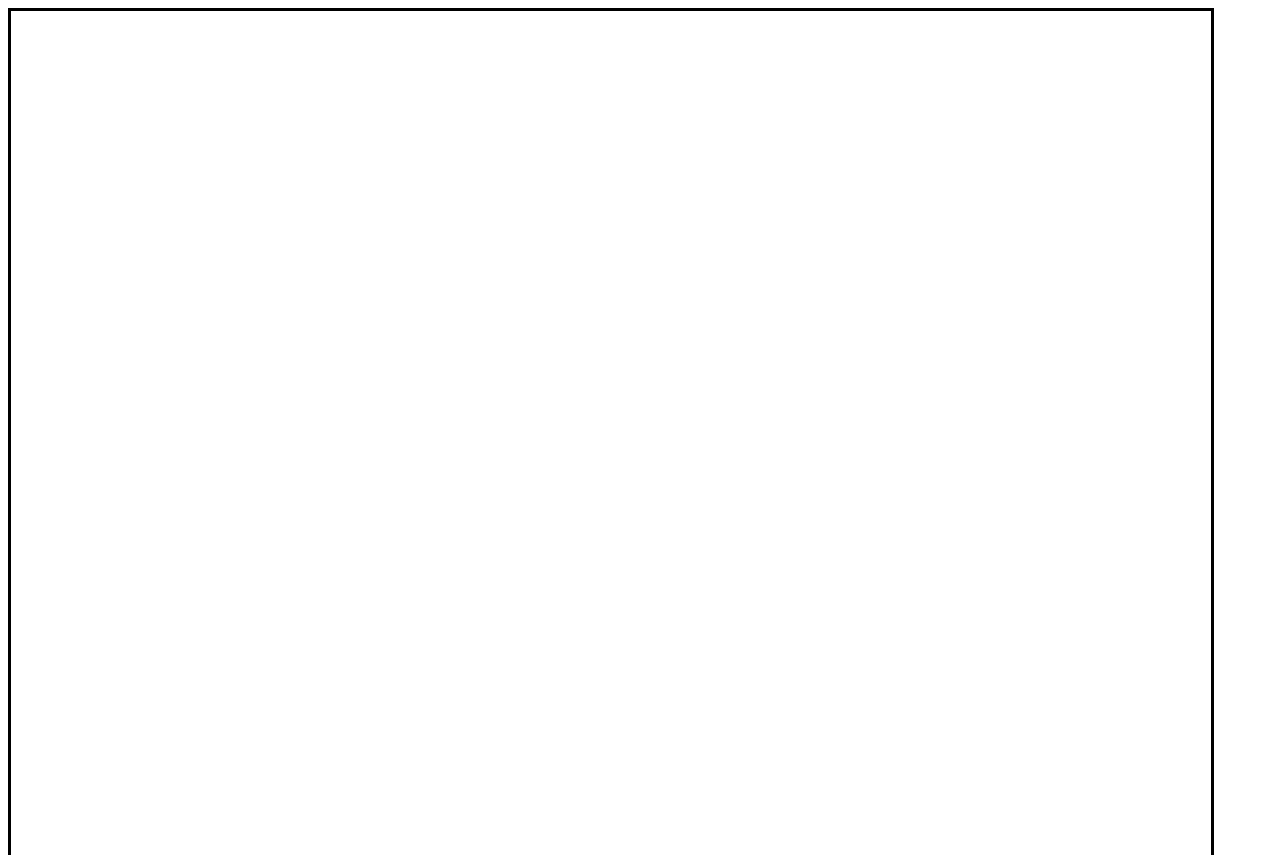
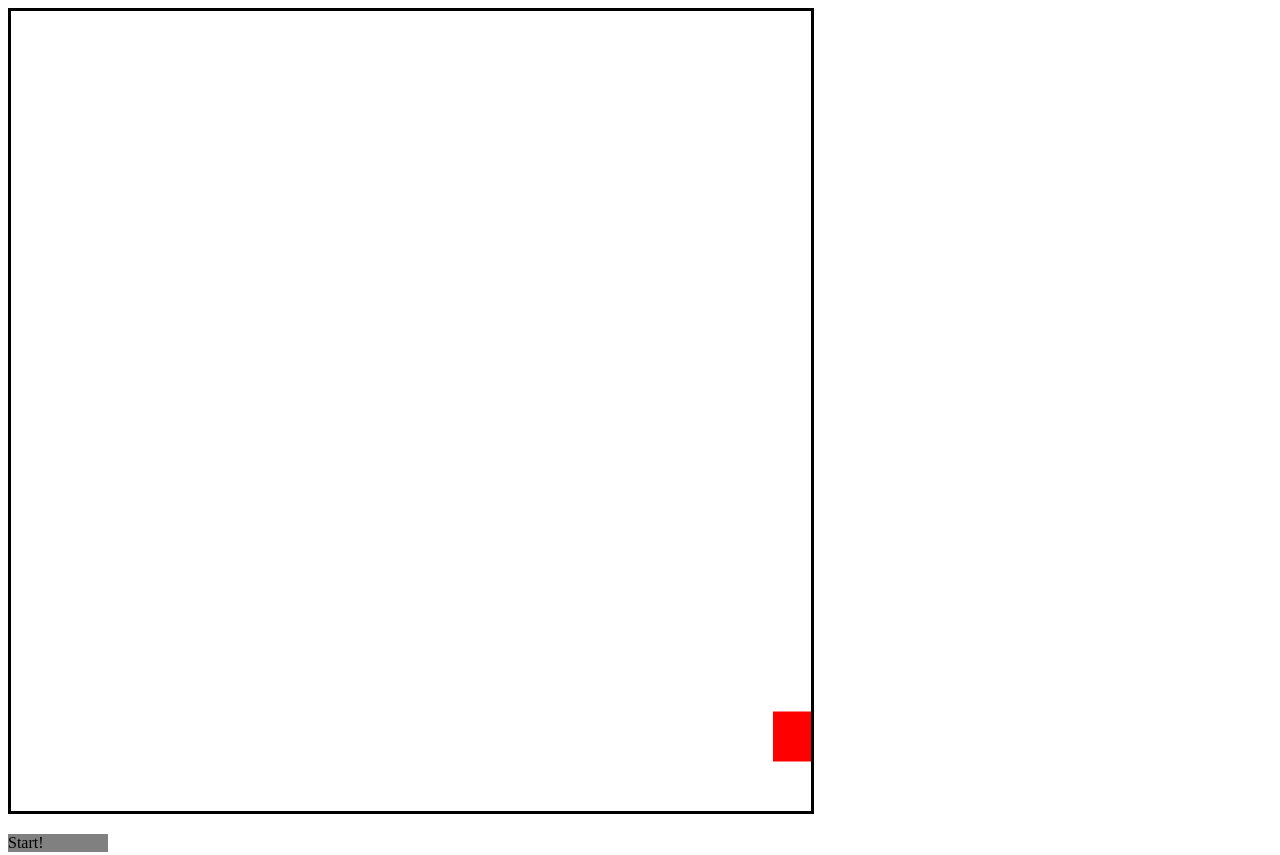
Before and after one commit to Mrcoole7890/Messing-with-canvas, a plain HTML site: page sideProject/index.html in a window 1280 px wide. Shown: the top 855 px of the page. Drawn offline with Linux system fonts and the light colour scheme.

Commit message:
Add loose end

```diff
--- a/sideProject/index.html
+++ b/sideProject/index.html
@@ -5,6 +5,7 @@
 
 <canvas id="Game" style="border-style: solid;">
 </canvas>
+<div id="start" style="background-color: grey; width:100px;"> <p> Start! </p> </div>
 <script src="main.js"></script>
 <script src="test.js"></script>
 <script>
--- a/sideProject/main.js
+++ b/sideProject/main.js
@@ -1,6 +1,6 @@
 var windowSpecs = {
-  width: 1200,
-  height: 1800,
+  width: 800,
+  height: 800,
   canvasDoc: document.getElementById("Game"),
   setup: function() {
     this.canvasDoc.setAttribute("width", this.width+"px");
@@ -13,6 +13,10 @@ var windowSpecs = {
     this.canvasDoc.setAttribute("width", "0px");
     this.canvasDoc.setAttribute("height", "0px");
   }
+};
+
+var controler = {
+
 };
 
 var listOfObjects = [];
@@ -85,7 +89,7 @@ var Game = {
       return this.visualToMakeMoving.xpos;
     };
     this.setXpos = function(newXpos) {
-      this.visualToMakeMoving.xpos = newXpos;
+      this.visualToMakeMoving.setXpos(newXpos);
     };
 
     //  getter/stter for ypos
@@ -93,7 +97,7 @@ var Game = {
       return this.visualToMakeMoving.ypos;
     };
     this.setYpos = function(newYpos) {
-      this.visualToMakeMoving.ypos = newYpos;
+      this.visualToMakeMoving.setYpos(newYpos);
     };
 
     //   getter/setter for width
@@ -101,7 +105,7 @@ var Game = {
       return this.visualToMakeMoving.width;
     };
     this.setWidth = function(newWidth) {
-      this.visualToMakeMoving.width = newWidth;
+      this.visualToMakeMoving.setWidth(newWidth);
     };
 
     // getter/setter for height
@@ -109,7 +113,7 @@ var Game = {
       return this.visualToMakeMoving.height;
     };
     this.setHeight = function(newHeight) {
-      this.visualToMakeMoving.height = newHeight;
+      this.visualToMakeMoving.setHeight(newHeight);
     };
 
     //  getter/setter for velocity
@@ -121,10 +125,10 @@ var Game = {
     }
 
     // these functions may need simplified for later reading and review
-    this.moveLeft = function() { this.visualToMakeMoving.setXpos(this.visualToMakeMoving.getXpos() - velocity); };
-    this.moveRight = function() { this.visualToMakeMoving.setXpos(this.visualToMakeMoving.getXpos() + velocity); };
-    this.moveUp = function() { this.visualToMakeMoving.setYpos(this.visualToMakeMoving.getYpos() - velocity); };
-    this.moveDown = function() { this.visualToMakeMoving.setYpos(this.visualToMakeMoving.getYpos() + velocity); };
+    this.moveLeft = function() { this.visualToMakeMoving.setXpos(this.visualToMakeMoving.getXpos() - velocity[0]); };
+    this.moveRight = function() { this.visualToMakeMoving.setXpos(this.visualToMakeMoving.getXpos() + velocity[0]); };
+    this.moveUp = function() { this.visualToMakeMoving.setYpos(this.visualToMakeMoving.getYpos() - velocity[1]); };
+    this.moveDown = function() { this.visualToMakeMoving.setYpos(this.visualToMakeMoving.getYpos() + velocity[1]); };
 
     this.draw = function(window) {
       this.visualToMakeMoving.draw(window);
@@ -137,6 +141,13 @@ var Game = {
     this.movingToMakePhysics = new Game.movingObject(width, height, xpos, ypos, color, window, velocity);
     this.vectors = vectors; // vector has format (vectorID, x acceleation, y acceleation)
 
+    this.getXpos = function() { return this.movingToMakePhysics.getXpos();}
+    this.getYpos = function() { return this.movingToMakePhysics.getYpos();}
+    this.getWidth = function() { return this.movingToMakePhysics.getWidth();}
+    this.getHeight= function() { return this.movingToMakePhysics.getHeight();}
+    this.getVelocity= function() {return this.movingToMakePhysics.getVelocity();}
+    this.setVelocity= function(newVelocity) {return this.movingToMakePhysics.setVelocity(newVelocity);}
+
     this.addVector = function(vector) {
       this.vectors.push(vector);
     }
@@ -147,36 +158,66 @@ var Game = {
       });
     }
 
-    this.bounceX = function() {
-      this.movingToMakePhysics.setVelocity([this.movingToMakePhysics.getVelocity()[0] * -1 , this.movingToMakePhysics.getVelocity()[1]]);
+    this.bounceX = function(decayX = -1, decayY = 1) {
+      this.setVelocity([this.getVelocity()[0] * decayX , this.getVelocity()[1]*decayY]);
       for (var i = 0; i < this.vectors.length; i++) {
-        this.movingToMakePhysics.setVelocity([(this.movingToMakePhysics.getVelocity()[0]  - this.vectors[i][1]) , this.movingToMakePhysics.getVelocity()[1]]);
+        this.setVelocity([(this.getVelocity()[0] - this.vectors[i][1]) , this.getVelocity()[1]]);
       }
     }
-    this.bounceY = function() {
-      console.log(this.movingToMakePhysics.getVelocity()[1])
-      this.movingToMakePhysics.setVelocity([this.movingToMakePhysics.getVelocity()[0] , (this.movingToMakePhysics.getVelocity()[1] * -1)]);
+    this.bounceY = function(decayX = 1, decayY = -1) {
+      console.log(this.getVelocity()[1])
+      this.setVelocity([this.getVelocity()[0] * decayX , (this.getVelocity()[1] * decayY)]);
       for (var i = 0; i < this.vectors.length; i++) {
-        this.movingToMakePhysics.setVelocity([this.movingToMakePhysics.getVelocity()[0] , (this.movingToMakePhysics.getVelocity()[1] - this.vectors[i][2])]);
+        this.setVelocity([this.getVelocity()[0] , (this.getVelocity()[1] - this.vectors[i][2])]);
       }
     }
 
     this.update = function() {
       for (var i = 0; i < this.vectors.length; i++) {
-        this.movingToMakePhysics.setVelocity([this.movingToMakePhysics.getVelocity()[0] + this.vectors[i][1] , this.movingToMakePhysics.getVelocity()[1] + this.vectors[i][2]]);
-        this.movingToMakePhysics.visualToMakeMoving.setXpos(this.getXpos() + this.movingToMakePhysics.getVelocity()[0]);
-        this.movingToMakePhysics.visualToMakeMoving.setYpos(this.getYpos() + this.movingToMakePhysics.getVelocity()[1]);
+        this.setVelocity([this.getVelocity()[0] + this.vectors[i][1] , this.getVelocity()[1] + this.vectors[i][2]]);
+        this.movingToMakePhysics.visualToMakeMoving.setXpos(this.getXpos() + this.movingToMakePhysics.getVelocity()[0]); //For some reason I cannot explain
+        this.movingToMakePhysics.visualToMakeMoving.setYpos(this.getYpos() + this.movingToMakePhysics.getVelocity()[1]); //I am required to access visualToMakeMoving
       }
     }
-
-    this.getXpos = function() {return this.movingToMakePhysics.getXpos()};
-    this.getYpos = function() {return this.movingToMakePhysics.getYpos()};
-    this.getWidth = function() {return this.movingToMakePhysics.getWidth()};
-    this.getHeight = function() {return this.movingToMakePhysics.getWidth()};
 
     this.draw = function(window) {
       this.movingToMakePhysics.draw(window);
     }
+  },
+
+  CollisionHandeler: function(mo1,mo2) {
+
+    this.movingObjectOne = mo1;
+    this.movingObjectTwo = mo2;
+    this.collisionDetector = new Game.collisionDetector(this.movingObjectOne,this.movingObjectTwo, windowSpecs);
+    this.topWindowCollisionHandeler;
+    this.bottomWindowCollisionHandeler;
+    this.rightWindowCollisionHandeler;
+    this.leftWindowCollisionHandeler;
+
+    this.onLeftWindowCollision = function(functionCall) {
+        this.leftWindowCollisionHandeler = functionCall;
+    };
+
+    this.onRightWindowCollision = function(functionCall) {
+      this.rightWindowCollisionHandeler = functionCall;
+    };
+
+    this.onTopWindowCollision = function(functionCall) {
+      this.topWindowCollisionHandeler = functionCall;
+    };
+
+    this.onBottomWindowCollision = function(functionCall) {
+      this.bottomWindowCollisionHandeler = functionCall;
+    };
+
+    this.draw = function() {
+      if (this.collisionDetector.bottomWindowCollision()) { this.bottomWindowCollisionHandeler(); }
+      if (this.collisionDetector.topWindowCollision()) { this.topWindowCollisionHandeler(); }
+      if (this.collisionDetector.rightWindowCollision()) { this.rightWindowCollisionHandeler(); }
+      if (this.collisionDetector.leftWindowCollision()) { this.leftWindowCollisionHandeler(); }
+    };
+
   },
 
   // used to verifiy if the movingobject("mo") collides with a visualobject("vo")
@@ -301,27 +342,7 @@ var Game = {
         i.draw(window);
     });
 
-    var CD = new Game.collisionDetector(gameObjects[0], new Game.movingObject(100, 100, 200, 100, "red", windowSpecs, 5), window);
-
-    if (CD.leftWindowCollision()){
-      gameObjects[0].movingToMakePhysics.visualToMakeMoving.setXpos(0);
-
-      gameObjects[0].bounceX();
-    }
-    if (CD.rightWindowCollision()){
-      gameObjects[0].movingToMakePhysics.visualToMakeMoving
-        .setXpos(windowSpecs.width-gameObjects[0].movingToMakePhysics.visualToMakeMoving.getWidth());
-      gameObjects[0].bounceX();
-    }
-    if (CD.topWindowCollision()){
-      gameObjects[0].movingToMakePhysics.visualToMakeMoving.setYpos(0);
-      gameObjects[0].bounceY();
-    }
-    if (CD.bottomWindowCollision()) {
-      gameObjects[0].movingToMakePhysics.visualToMakeMoving
-        .setYpos(windowSpecs.height-gameObjects[0].movingToMakePhysics.visualToMakeMoving.getHeight());
-      gameObjects[0].bounceY();
-    }
+    gameObjects[1].collisionDetector = new Game.collisionDetector(gameObjects[0], new Game.movingObject(100, 100, 200, 100, "red", windowSpecs, 5), window);
 
     gameObjects[0].update();
   },
@@ -329,8 +350,30 @@ var Game = {
   // To start the game use initGame( windowSpec, listOfObjects );
   initGame: function(window, gameObjects) {
     window.setup();
-    gameObjects.push(new Game.physicsObject(100, 100, 100, 200, "red", window, [15,-12], [["gravitiy", 0, 1]]));
-    var interval = setInterval(Game.mainLoop, 30, window, gameObjects);
+    gameObjects.push(new Game.physicsObject(50, 50, 100, 200, "red", window, [12,-.5], [["gravitiy", 0, 2]]));
+    gameObjects.push(new Game.CollisionHandeler(gameObjects[0], gameObjects[0]));
+
+    gameObjects[1].onLeftWindowCollision(function() {
+      gameObjects[0].movingToMakePhysics.visualToMakeMoving.setXpos(0);
+
+      gameObjects[0].bounceX(-1,1);
+    })
+    gameObjects[1].onRightWindowCollision(function() {
+      gameObjects[0].movingToMakePhysics.visualToMakeMoving
+        .setXpos(windowSpecs.width-gameObjects[0].movingToMakePhysics.visualToMakeMoving.getWidth());
+      gameObjects[0].bounceX(-1,1);
+    })
+    gameObjects[1].onTopWindowCollision(function() {
+      gameObjects[0].movingToMakePhysics.visualToMakeMoving.setYpos(0);
+      gameObjects[0].bounceY(1,-1);
+    })
+    gameObjects[1].onBottomWindowCollision(function() {
+      gameObjects[0].movingToMakePhysics.visualToMakeMoving
+        .setYpos(windowSpecs.height-gameObjects[0].movingToMakePhysics.visualToMakeMoving.getHeight());
+      gameObjects[0].bounceY(1,-1);
+    })
+
+    var interval = setInterval(Game.mainLoop, 15, window, gameObjects);
     //window.takeDown();
   }
 }
```
